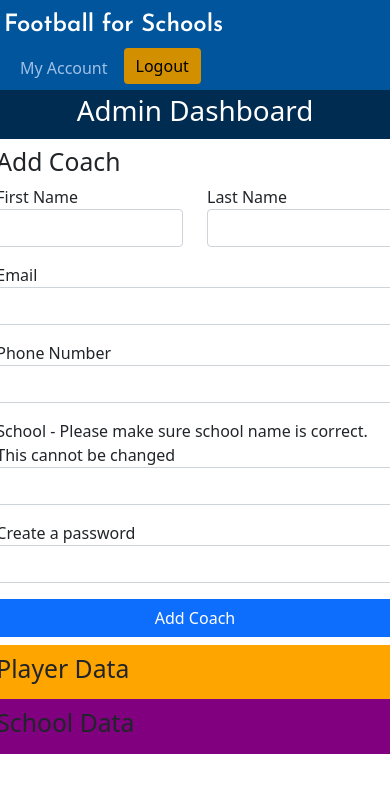
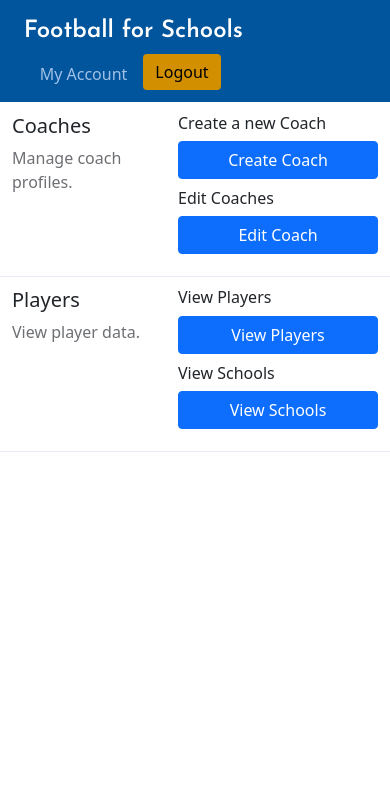
Before and after one commit to vsangil/football-for-schools-2, a Flask app: page /admin in a window 390 px wide. Shown: the top 793 px of the page. Run offline with Flask 2, Linux system fonts and the light colour scheme; a user stored in the database is signed in; some libraries are stand-ins or nearby versions.

Commit message:
Update admin.html view and template

```diff
--- a/templates/admin.html
+++ b/templates/admin.html
@@ -1,85 +1,55 @@
-<!DOCTYPE html>
-<html lang="en">
-<head>
-    <meta charset="UTF-8">
-    <meta name="viewport" content="width=device-width, initial-scale=1, shrink-to-fit=no">
-
-    <title>Football for Schools</title>
-
-    <!-- FONT AWESOME -->
+{% include 'header2.html' %}
 
 
-    <!-- GOOGLE FONTS -->
-    <link rel="preconnect" href="https://fonts.googleapis.com">
-    <link rel="preconnect" href="https://fonts.gstatic.com" crossorigin>
-    <link href="https://fonts.googleapis.com/css2?family=Josefin+Sans:wght@600;700&family=Roboto+Slab:wght@700&display=swap"
-          rel="stylesheet">
-
-    <!-- BOOTSTRAP CDN -->
-    <link href="https://cdn.jsdelivr.net/npm/bootstrap@5.1.3/dist/css/bootstrap.min.css" rel="stylesheet"
-          integrity="sha384-1BmE4kWBq78iYhFldvKuhfTAU6auU8tT94WrHftjDbrCEXSU1oBoqyl2QvZ6jIW3" crossorigin="anonymous">
-
-    <!-- STATIC CSS FILE -->
-    <link href="{{ url_for('static', filename='css/styles.css')}}" rel="stylesheet">
-
-    <script src="https://use.fontawesome.com/releases/v5.15.4/js/all.js" crossorigin="anonymous"></script>
-</head>
-<body>
-<nav id="full-nav-no-pad" class="navbar navbar-light">
-    <div id="full-nav" class="container-fluid">
-        <a id="logo2" class="navbar-brand justify-content-center">Football for Schools</a>
-        <ul class="nav justify-content-end">
-            <li class="nav-item">
-                <a class="nav-link white" id="account-link" aria-current="page" href="{{url_for('my_account')}}">My
-                    Account</a>
-            </li>
-            <li class="nav-item">
-                <a href="{{url_for('logout')}}" id="logout-btn" class="btn btn-warning">Logout</a>
-            </li>
-        </ul>
-    </div>
-</nav>
-
-<div id="admin-container" class="container-fluid">
-
-    <div id="admin-title-container">
-        <h1 id="admin-title">Admin Dashboard</h1>
-    </div>
-
-    <div class="row">
-        <div id="left-col-admin" class="admin-col col-lg-4 col-md-6 col-sm-12">
-            <h2>Add Coach</h2>
-            <form action="{{url_for('admin_view')}}" method="POST" novalidate autocomplete="off">
-                {{form.csrf_token}}
-                <div class="row mb-3">
-                    <div class="col">{{form.first_name.label}} {{form.first_name(class="form-control")}}</div>
-                    <div class="col">{{form.last_name.label}} {{form.last_name(class="form-control ")}}</div>
+<div class="manage-account-headers container-fluid">
+    <div class="container">
+        <div class="row">
+            <div class="col" id="profile">
+                <h5>Coaches</h5>
+                <p class="account-text">Manage coach profiles.</p>
+            </div>
+            <div class="col">
+                <div class="right-items">
+                    <h6>Create a new Coach</h6>
+                    <a href="{{url_for('add_coach')}}">
+                        <button class="btn btn-primary admin-btn">Create Coach</button>
+                    </a>
                 </div>
-
-                <div class="mb-3">
-                    {{form.email.label}} {{form.email(class="form-control ")}}
+                <div class="right-items">
+                    <h6>Edit Coaches</h6>
+                    <a href="{{url_for('add_coach')}}">
+                        <button class="btn btn-primary admin-btn">Edit Coach</button>
+                    </a>
                 </div>
-                <div class="row mb-3">
-                    <div class="col">{{form.phone_number.label}} {{form.phone_number(class="form-control ")}}</div>
-                </div>
-                <div class="mb-3">
-                    {{form.school.label}} {{form.school(class="form-control ")}}
-                </div>
-                <div class="mb-3">
-                    {{form.password.label}} {{form.password(class="form-control")}}
-                </div>
-                {{form.submit(class="btn w-100 btn-primary")}}
-            </form>
-        </div>
-        <div id="center-col-admin" class="admin-col col-lg-4 col-md-6 col-sm-12">
-            <h2>Player Data</h2>
-        </div>
-        <div id="right-col-admin" class="admin-col col-lg-4 col-md-6 col-sm-12">
-            <h2>School Data</h2>
+            </div>
         </div>
     </div>
 </div>
+<div class="manage-account-headers container-fluid">
+    <div class="container">
+        <div class="row">
+            <div class="col" id="password">
+                <h5>Players</h5>
+                <p class="account-text">View player data.</p>
+            </div>
+            <div class="col">
+                <div class="right-items">
+                    <h6>View Players</h6>
+                    <a href="{{url_for('add_coach')}}">
+                        <button class="btn btn-primary admin-btn">View Players</button>
+                    </a>
+                </div>
+                <div class="right-items">
+                    <h6>View Schools</h6>
+                    <a href="{{url_for('add_coach')}}">
+                        <button class="btn btn-primary admin-btn">View Schools</button>
+                    </a>
+                </div>
+
+            </div>
+        </div>
+    </div>
 </div>
 
 
-{% include 'footer.html'%}
+{% include 'footer.html' %}
```
